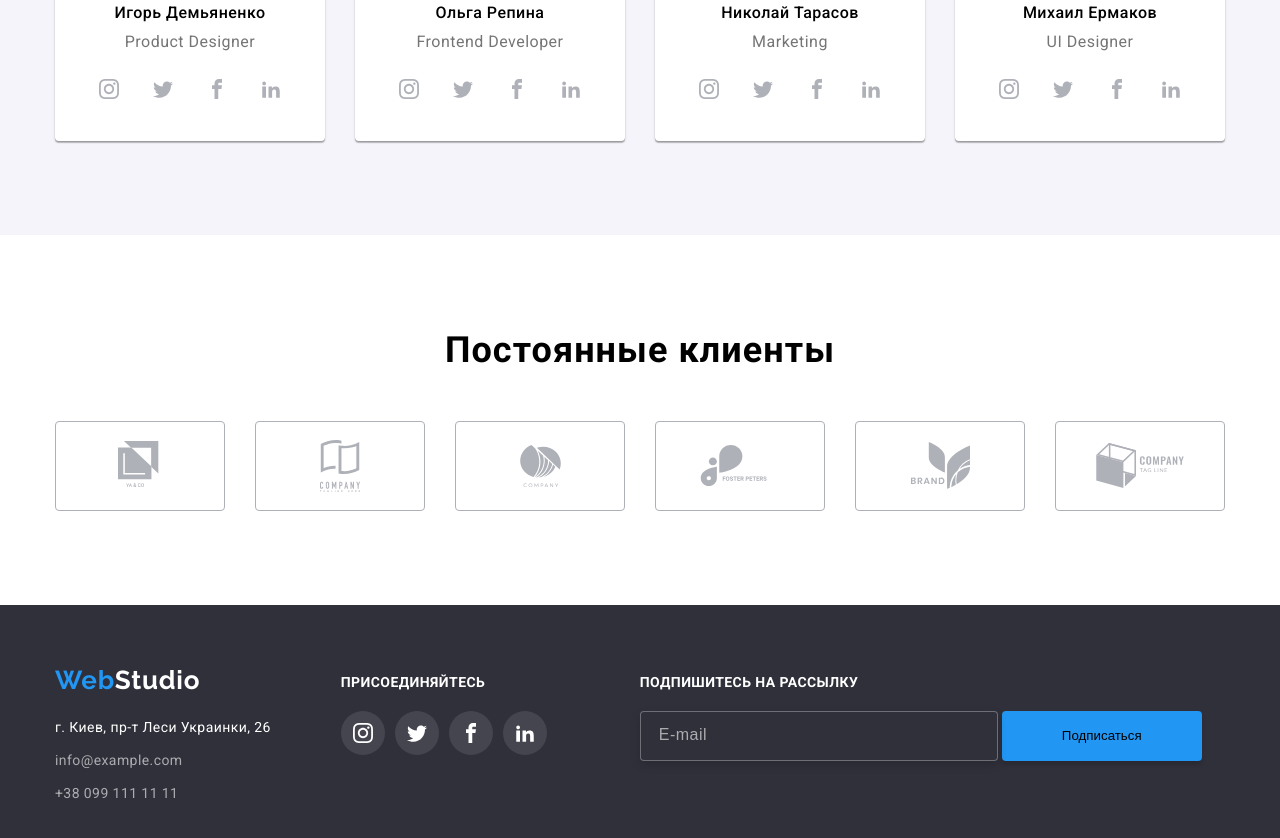
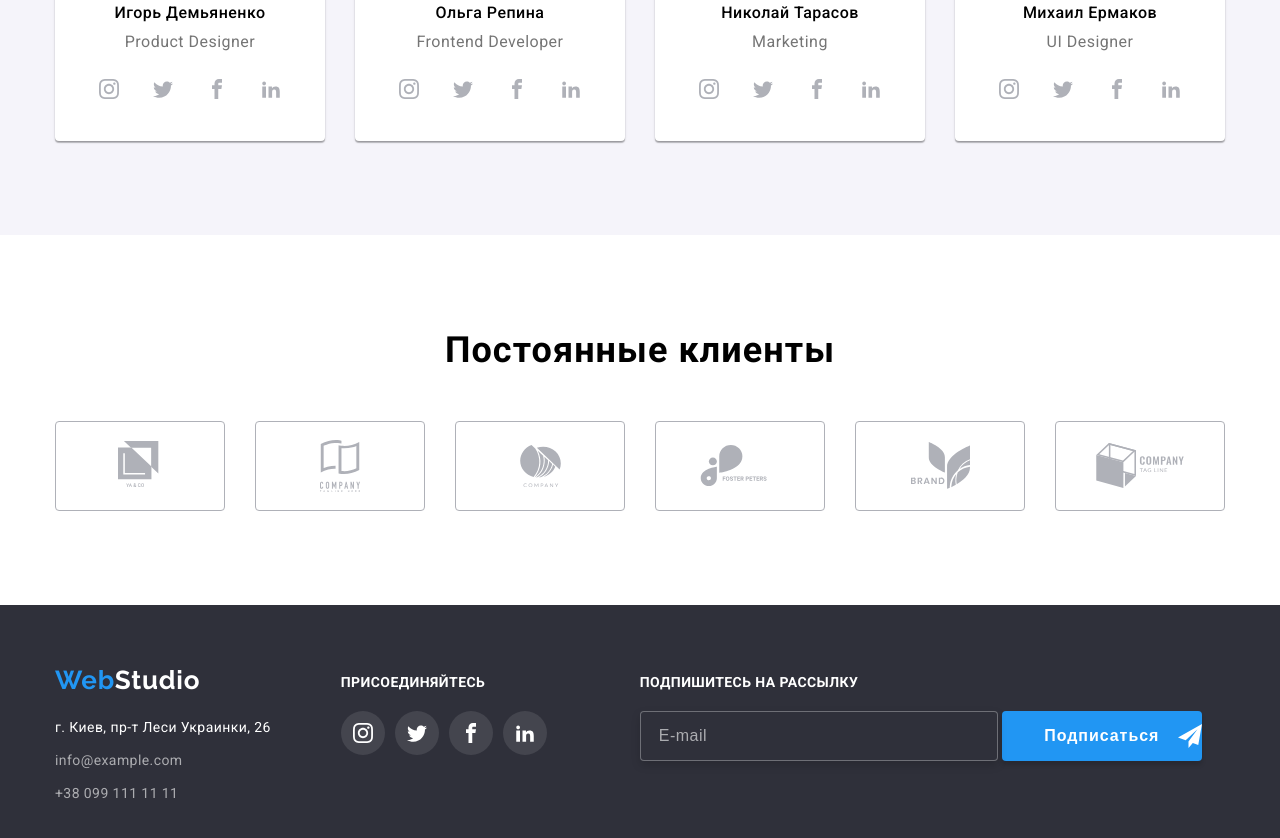
Before and after one commit to EvgeniyKarpuhin/goit-markup-hw-06, a plain HTML site: page index.html in a window 1280 px wide. Shown: the part 2124-2962 px from the top of the page. Drawn offline with Linux system fonts and the light colour scheme.

Commit message:
Update styles.css

```diff
--- a/css/styles.css
+++ b/css/styles.css
@@ -666,10 +666,18 @@ input::placeholder {
 .input-btn {
     width: 200px;
     height: 50px;
+    font-weight: bold;
+    font-size: 16px;
+    line-height: 1.87;
+    letter-spacing: 0.06em;
+    color: #FFFFFF;
     background: #2196F3;
     box-shadow: 0px 4px 4px rgba(0, 0, 0, 0.15);
     border: none;
     border-radius: 4px;
+    background-image: url(../images/social/svg/icon-telegram.svg);
+    background-repeat: no-repeat;
+    background-position: right;
 }
 
 .modal-window {
```
